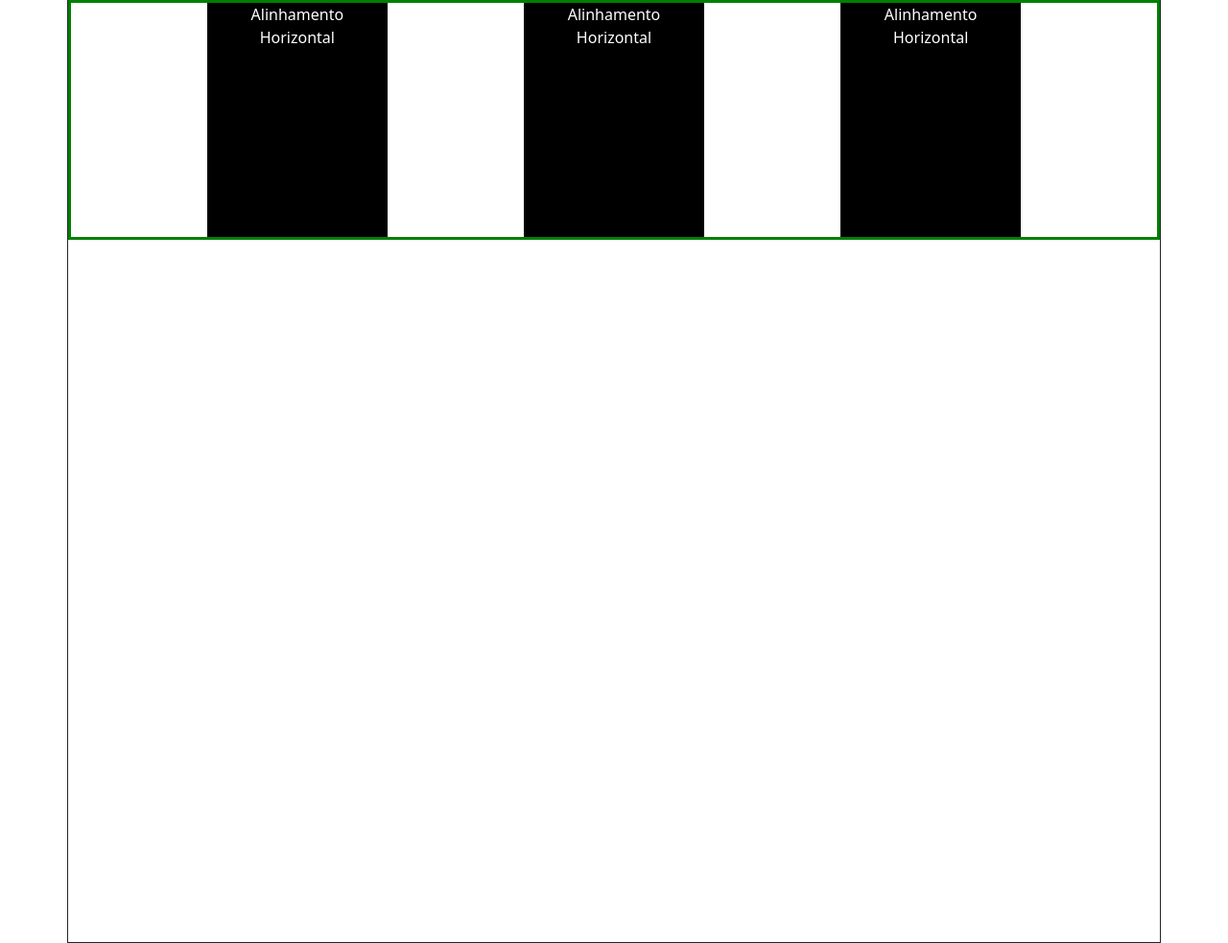
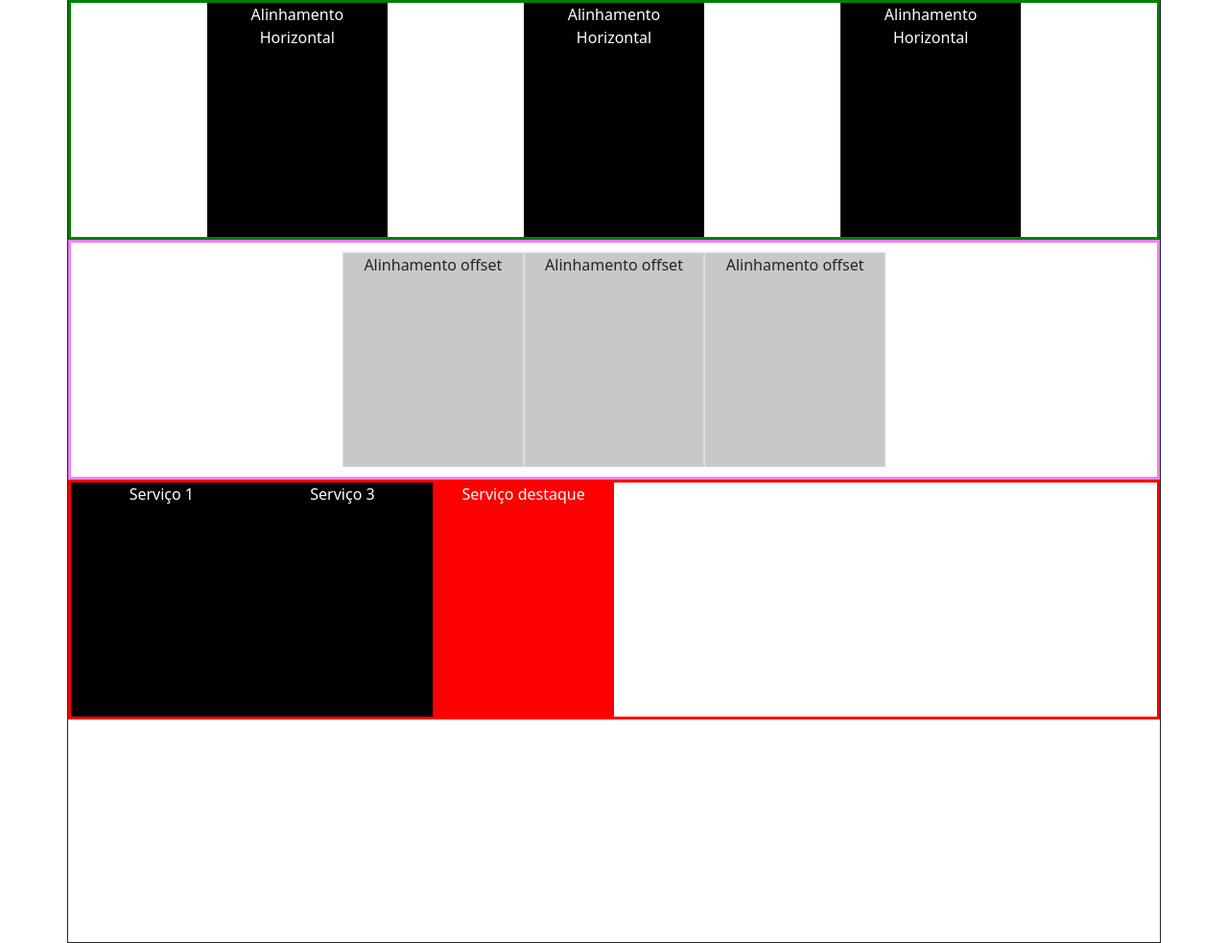
Before and after one commit to danilobsantos/bootstrap5, a plain HTML site: page index.html in a window 1280 px wide. Shown: the part 617-1600 px from the top of the page at 96% size. Drawn offline with Linux system fonts and the light colour scheme.

Commit message:
Alinhamento com offset & order

```diff
--- a/index.html
+++ b/index.html
@@ -16,6 +16,10 @@
         }
         .dark{
             background: #000;
+            color: #fff;
+        }
+        .destaque{
+            background: red;
             color: #fff;
         }
 
@@ -95,7 +99,7 @@
                 <div class="col-4 dark text-center">
                     Alinhamento de linha
                 </div>
-                <div class="col-4 dark text-center">
+                <div class="col-4 destaque text-center">
                     Alinhamento de linha <br>
                     Alinhamento de linha <br>
                     Alinhamento de linha
@@ -130,8 +134,33 @@
                 Alinhamento Horizontal
             </div>
            </div>
-
         <!--Alinhamento horizontal de linha -->
+        <!--Alinhando colunas com offset -->
+           <div class="row" style="min-height: 250px; border: solid violet;">
+                <div class="col-2 offset-lg-3 offset-sm-1 exemplo-cor text-center">
+                    Alinhamento offset
+                </div>
+                <div class="col-2 exemplo-cor text-center">
+                    Alinhamento offset
+                </div>
+                <div class="col-2 exemplo-cor text-center">
+                    Alinhamento offset
+                </div>
+            </div>
+        <!--Alinhando colunas com offset -->
+        <!-- Ordenando colunas com a classe order -->
+            <div class="row " style="min-height: 250px; border: solid red;">
+                <div class="col-2 dark text-center">
+                    Serviço 1
+                </div>
+                <div class="col-2 order-sm-1 destaque text-center">
+                    Serviço destaque
+                </div>
+                <div class="col-2 dark text-center">
+                    Serviço 3
+                </div>
+            </div>
+        <!-- Ordenando colunas com a classe order -->
 
         </div>
     </section>
```
